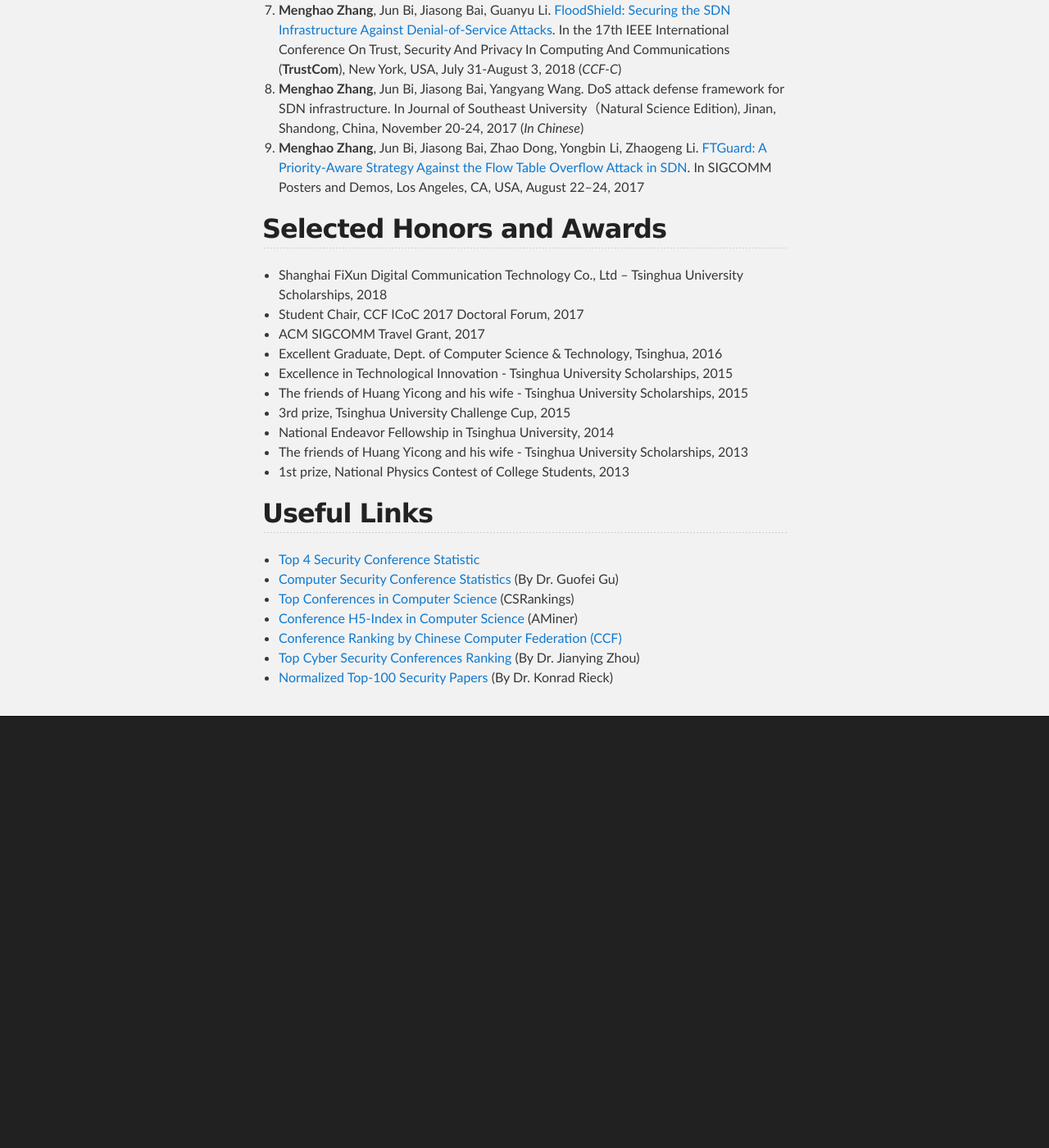
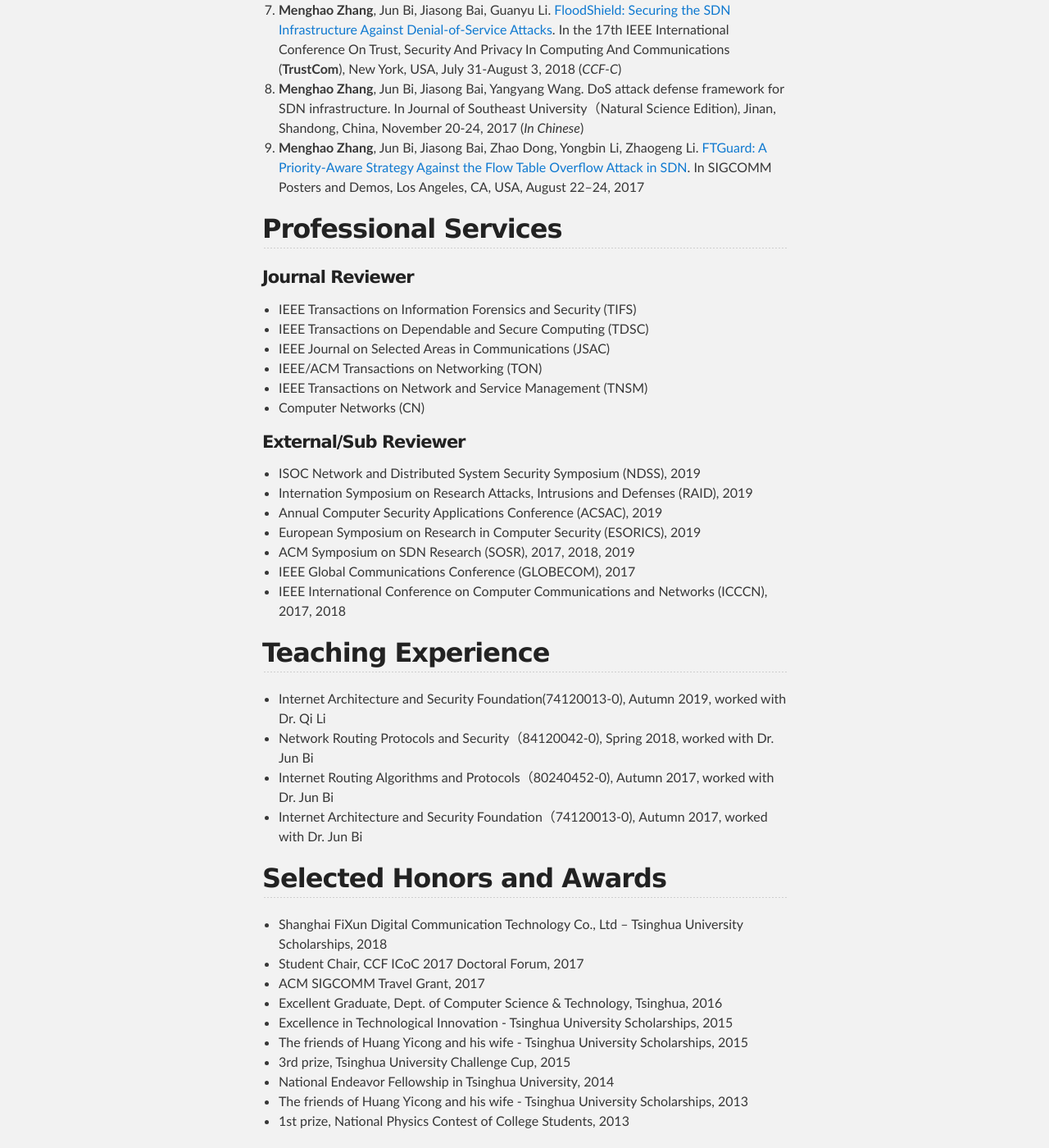
Before and after one commit to zhangmenghao/zhangmenghao.github.io, a Jekyll site: the page built from index.md, in a window 1280 px wide and 1400 px high, scrolled down 1407 px. Shown: the whole window at 82% size. Built offline with Jekyll 4.4.1, drawn with Linux system fonts in a browser that asks for light colours; before the commit the page ends 2321 px from its top, so only the background shows below that; some of the changed text lies outside the part shown.

Commit message:
Add Professional Services and teaching

```diff
--- a/index.md
+++ b/index.md
@@ -8,7 +8,7 @@ category: Tech
 ## Biography
 
 * *Aug., 2012-Jul., 2016*  **B.S. Degree**, Dept. of Computer Science & Technology, Tsinghua University
-* *Sep., 2016-Present*  **Ph.D. student**, Dept. of Computer Science & Technology, Tsinghua University. From my undergraduate years to Feb., 2019, I spent about 3.5 years working under the supervision of [Dr. Jun Bi](http://netarchlab.tsinghua.edu.cn/~junbi/), a diligent and kind professor. Unfortunately, he passed away in Feb., 2019 suddenly. Then I switched to the supervision of [Dr. Jianping Wu](http://www.cs.tsinghua.edu.cn/publish/csen/4623/2010/20101224194435414856631/20101224194435414856631_.html) and [Dr. Mingwei Xu](http://routing.netlab.edu.cn/tiki-index.php?page=Mingwei+Xu), to continue my Ph.D. study. During the past few years, I am fortunate to work with partners from my lab (Dr. Zhaogeng Li, Dr. Kai Gao, Jiasong Bai, Guanyu Li, Yi Qiao, Shicheng Wang, Chang Liu, Xiao Kong and etc.) and collaborators from Rice University ([Dr. Ang Chen](https://www.cs.rice.edu/~angchen/)), Texas A&M University ([Dr. Guofei Gu](http://faculty.cs.tamu.edu/guofei/), [Dr. Lei Xu](http://students.cse.tamu.edu/xray2012/)) and Clemson University ([Dr. Hongxin Hu](https://people.cs.clemson.edu/~hongxih/)).
+* *Sep., 2016-Present*  **Ph.D. student**, Dept. of Computer Science & Technology, Tsinghua University. From my undergraduate years to Feb., 2019, I spent about 3.5 years working under the supervision of [Dr. Jun Bi](http://netarchlab.tsinghua.edu.cn/~junbi/), a diligent and kind professor. Unfortunately, he suddenly passed away in Feb., 2019. Then I switched to the supervision of [Dr. Jianping Wu](http://www.cs.tsinghua.edu.cn/publish/csen/4623/2010/20101224194435414856631/20101224194435414856631_.html), [Dr. Mingwei Xu](http://routing.netlab.edu.cn/tiki-index.php?page=Mingwei+Xu) and [Dr. Qi Li](https://sites.google.com/site/qili2012/), to continue my Ph.D. study. During the past few years, I am fortunate to work with partners from my lab (Dr. Zhaogeng Li, Dr. Kai Gao, Jiasong Bai, Guanyu Li, Yi Qiao, Shicheng Wang, Chang Liu, Xiao Kong and etc.) and collaborators from Rice University ([Dr. Ang Chen](https://www.cs.rice.edu/~angchen/)), Texas A&M University ([Dr. Guofei Gu](http://faculty.cs.tamu.edu/guofei/), [Dr. Lei Xu](http://students.cse.tamu.edu/xray2012/)) and Clemson University ([Dr. Hongxin Hu](https://people.cs.clemson.edu/~hongxih/)).
 * *Feb., 2019-Jul., 2019*  **visiting scholar**, Dept. of Computer Science & Engineering, Texas A&M University, under the supervision of [Dr. Guofei Gu](http://faculty.cs.tamu.edu/guofei/).
 * **Research interest**: I am familiar with Software Defined Networking (SDN), Network Function Virtualization (NFV), and Programmable data plane (P4). Besides, I have deeply involved in a set of scenarios, such as cloud gateway, Denial-of-Service attacks, Network Intrusion Detection/Prevention System, Internet of Things and etc. Most of my projects are trying to make distributed system more security and reliable.
 * **Email**: zhangmenghao0503@gmail.com
@@ -46,6 +46,32 @@ In Journal of Southeast University（Natural Science Edition), Jinan, Shandong,
 In SIGCOMM Posters and Demos, Los Angeles, CA, USA, August 22–24, 2017
 
 
+## Professional Services
+#### Journal Reviewer
+* IEEE Transactions on Information Forensics and Security (TIFS)
+* IEEE Transactions on Dependable and Secure Computing (TDSC)
+* IEEE Journal on Selected Areas in Communications (JSAC)
+* IEEE/ACM Transactions on Networking (TON)
+* IEEE Transactions on Network and Service Management (TNSM)
+* Computer Networks (CN)
+
+#### External/Sub Reviewer
+* ISOC Network and Distributed System Security Symposium (NDSS), 2019
+* Internation Symposium on Research Attacks, Intrusions and Defenses (RAID), 2019
+* Annual Computer Security Applications Conference (ACSAC), 2019
+* European Symposium on Research in Computer Security (ESORICS), 2019
+* ACM Symposium on SDN Research (SOSR), 2017, 2018, 2019
+* IEEE Global Communications Conference (GLOBECOM), 2017
+* IEEE International Conference on Computer Communications and Networks (ICCCN), 2017, 2018
+
+
+## Teaching Experience
+* Internet Architecture and Security Foundation(74120013-0), Autumn 2019, worked with Dr. Qi Li
+* Network Routing Protocols and Security（84120042-0), Spring 2018, worked with Dr. Jun Bi
+* Internet Routing Algorithms and Protocols（80240452-0), Autumn 2017, worked with Dr. Jun Bi
+* Internet Architecture and Security Foundation（74120013-0), Autumn 2017, worked with Dr. Jun Bi
+
+
 ## Selected Honors and Awards
 
 * Shanghai FiXun Digital Communication Technology Co., Ltd – Tsinghua University Scholarships, 2018
@@ -59,6 +85,7 @@ In SIGCOMM Posters and Demos, Los Angeles, CA, USA, August 22–24, 2017
 * The friends of Huang Yicong and his wife - Tsinghua University Scholarships, 2013
 * 1st prize, National Physics Contest of College Students, 2013
 
+
 ## Useful Links
 
 * [Top 4 Security Conference Statistic](http://s3.eurecom.fr/~balzarot/notes/top4/index.html)
```
